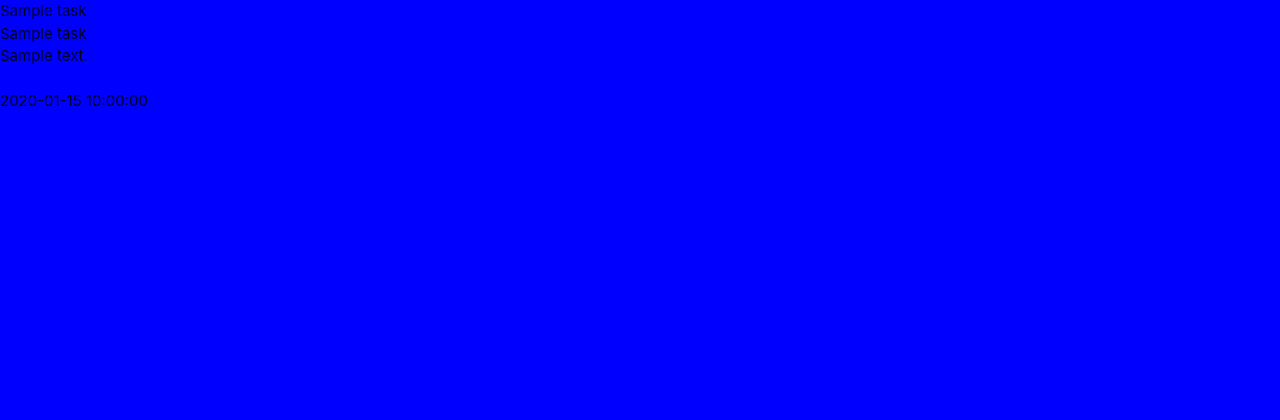
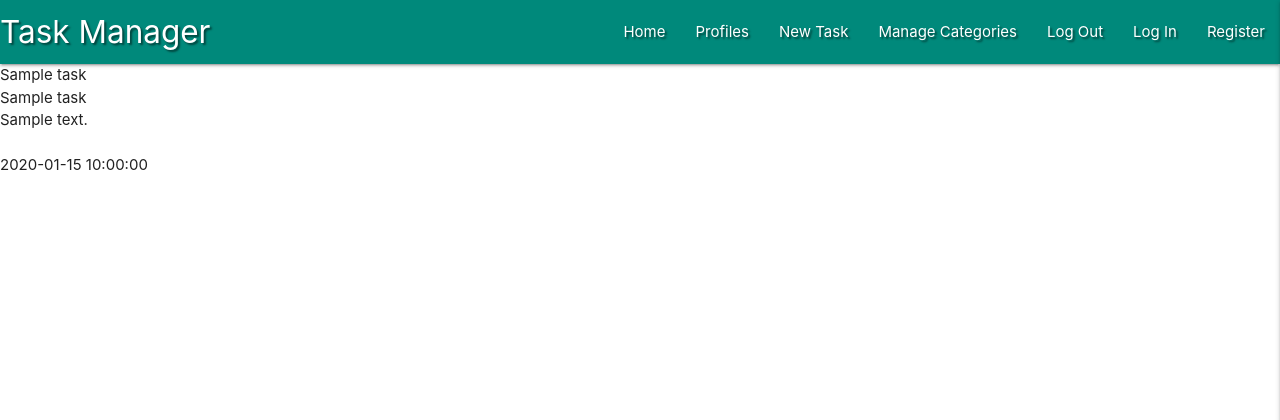
Before and after one commit to samlaubscher/flask-task-manager-project, a Flask app: page / in a window 1280 px wide. Shown: the top 420 px of the page. Run offline with Flask 2, Linux system fonts and the light colour scheme; a database or web service that is not in the repository returns one stand-in record (values such as "Sample title"); some libraries are stand-ins or nearby versions.

Commit message:
Add Materialize Navbar and Sidenav

```diff
--- a/static/css/style.css
+++ b/static/css/style.css
@@ -1,3 +1,3 @@
-body {
-    background-color: blue;
+.text-shadow {
+    text-shadow: 2px 2px 2px rgba(0, 0, 0, 0.5);
 }
--- a/static/js/script.js
+++ b/static/js/script.js
@@ -0,0 +1,3 @@
+$(document).ready(function(){
+    $('.sidenav').sidenav({edge: "right"});
+  });
--- a/templates/base.html
+++ b/templates/base.html
@@ -1,28 +1,70 @@
 <!DOCTYPE html>
 <html lang="en">
+  <head>
+    <meta charset="UTF-8" />
+    <meta name="viewport" content="width=device-width, initial-scale=1.0" />
+    <link
+      rel="stylesheet"
+      href="https://cdnjs.cloudflare.com/ajax/libs/font-awesome/5.14.0/css/all.min.css"
+      integrity="sha512-1PKOgIY59xJ8Co8+NE6FZ+LOAZKjy+KY8iq0G4B3CyeY6wYHN3yt9PW0XpSriVlkMXe40PTKnXrLnZ9+fkDaog=="
+      crossorigin="anonymous"
+      type="text/css"
+    />
+    <link
+      rel="stylesheet"
+      href="https://cdnjs.cloudflare.com/ajax/libs/materialize/1.0.0/css/materialize.min.css"
+      type="text/css"
+    />
+    <link
+      rel="stylesheet"
+      href="{{ url_for('static', filename='css/style.css') }}"
+    />
+    {% block styles %} {% endblock %}
+    <title>Task Manager</title>
+  </head>
 
-<head>
-	<meta charset="UTF-8">
-	<meta name="viewport" content="width=device-width, initial-scale=1.0">
-    <link rel="stylesheet" href="https://cdnjs.cloudflare.com/ajax/libs/font-awesome/5.14.0/css/all.min.css"
-        integrity="sha512-1PKOgIY59xJ8Co8+NE6FZ+LOAZKjy+KY8iq0G4B3CyeY6wYHN3yt9PW0XpSriVlkMXe40PTKnXrLnZ9+fkDaog==" crossorigin="anonymous" type="text/css"/>
-	<link rel="stylesheet" href="https://cdnjs.cloudflare.com/ajax/libs/materialize/1.0.0/css/materialize.min.css"
-		type="text/css">
-    <link rel="stylesheet" href="{{ url_for('static', filename='css/style.css') }}">
-    {% block styles %}
-    {% endblock %}
-	<title>Task Manager</title>
-</head>
+  <body>
+    <header>
+      <!-- top navbar -->
+      <nav class="nav-extended text-shadow teal darken-1">
+        <div class="nav-wrapper">
+          <a href="{{ url_for('get_tasks') }}" class="brand-logo">Task Manager</a>
+          <a href="#" data-target="mobile-demo" class="sidenav-trigger right"
+            ><i class="fas fa-bars"></i
+          ></a>
+          <ul class="right hide-on-med-and-down">
+            <li><a href="{{ url_for('get_tasks') }}">Home</a></li>
+            <li><a href="#">Profiles</a></li>
+            <li><a href="#">New Task</a></li>
+            <li><a href="#">Manage Categories</a></li>
+            <li><a href="#">Log Out</a></li>
+            <li><a href="#">Log In</a></li>
+            <li><a href="#">Register</a></li>
+          </ul>
+        </div>
+      </nav>
 
-<body>
-	{% block content %}
-	{% endblock %}
-	<script src="https://code.jquery.com/jquery-3.5.1.min.js"
-		integrity="sha256-9/aliU8dGd2tb6OSsuzixeV4y/faTqgFtohetphbbj0=" crossorigin="anonymous"></script>
-	<script src="https://cdnjs.cloudflare.com/ajax/libs/materialize/1.0.0/js/materialize.min.js"></script>
+      <!-- mobile sidenav -->
+      <ul class="sidenav" id="mobile-demo">
+        <li><h4 class="center-align light-blue-text text-darken-4">Task Manager</h4></li>
+        <li><a href="{{ url_for('get_tasks') }}">Home</a></li>
+        <li><a href="#">Profiles</a></li>
+        <li><a href="#">New Task</a></li>
+        <li><a href="#">Manage Categories</a></li>
+        <li><a href="#">Log Out</a></li>
+        <li><a href="#">Log In</a></li>
+        <li><a href="#">Register</a></li>
+      </ul>
+    </header>
+
+    {% block content %} {% endblock %}
+    <script
+      src="https://code.jquery.com/jquery-3.5.1.min.js"
+      integrity="sha256-9/aliU8dGd2tb6OSsuzixeV4y/faTqgFtohetphbbj0="
+      crossorigin="anonymous"
+    ></script>
+    <script src="https://cdnjs.cloudflare.com/ajax/libs/materialize/1.0.0/js/materialize.min.js"></script>
     <script src="{{ url_for('static', filename='js/script.js') }}"></script>
-    {% block scripts %}
-    {% endblock %}
-</body>
-
+    {% block scripts %} {% endblock %}
+  </body>
 </html>
```
